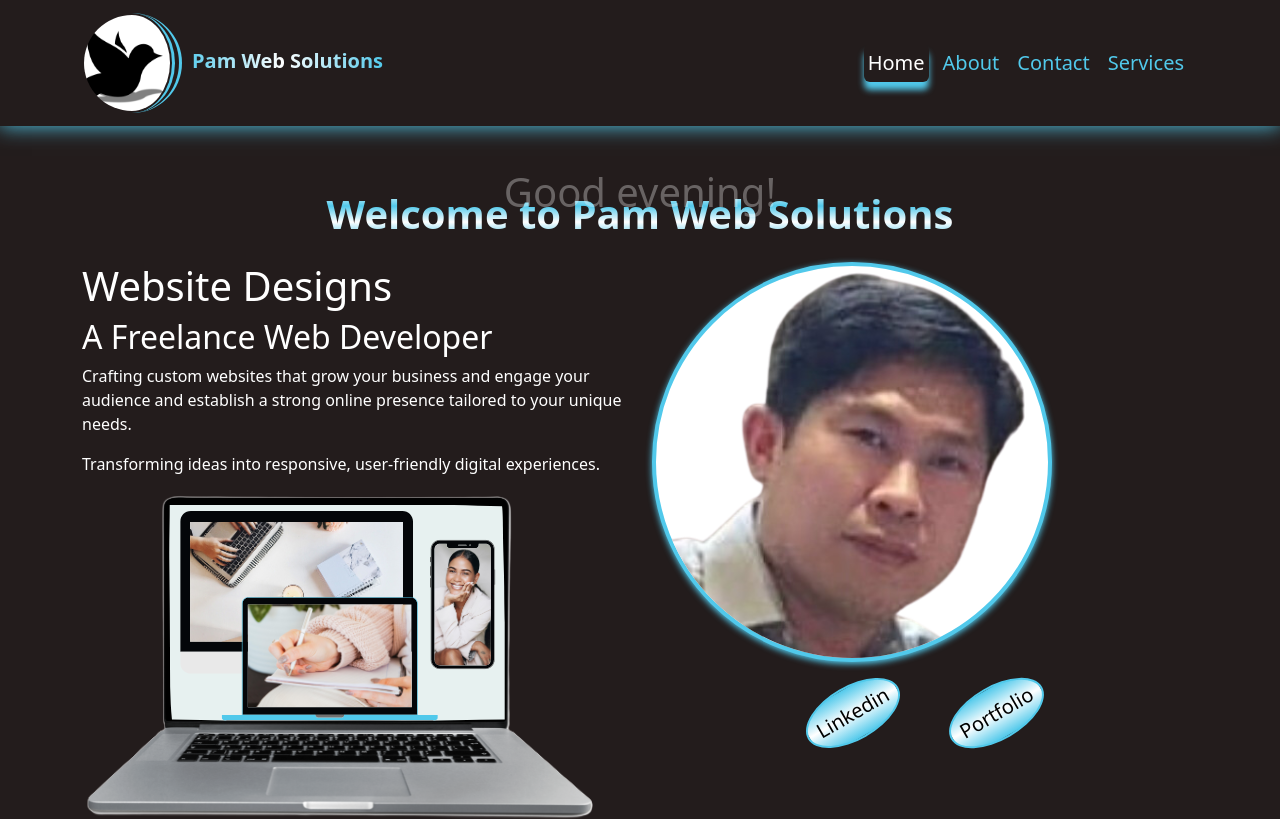
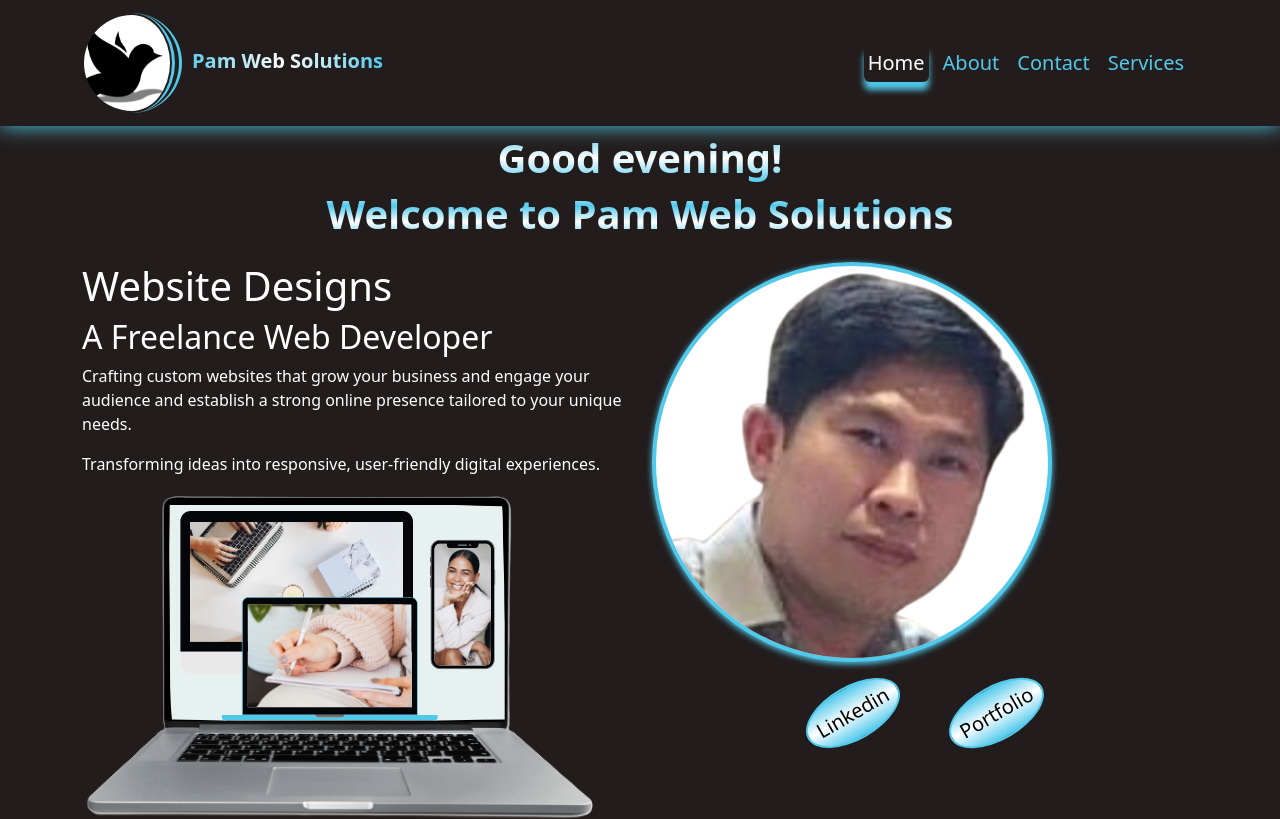
Before and after one commit to Markpm-code/pam-w-solutions, a React (Vite) app in the folder pam-websolutions/: page /#/ in a window 1280 px wide. Shown: the top 819 px of the page. Built offline with nearby package versions, Linux system fonts and the light colour scheme.

Commit message:
update welcome and greeting animation

```diff
--- a/pam-websolutions/src/pages/Home.css
+++ b/pam-websolutions/src/pages/Home.css
@@ -5,7 +5,7 @@
 .greeting {
   opacity: 0;
   transform: translateY(50px);
-  transition: transform 2s ease-out, opacity 2s ease-out; /* Slower transition */
+  transition: transform 2s ease-out, opacity 2s ease-out;
 }
 
 .greeting.visible {
@@ -18,7 +18,16 @@
   font-weight:900;
 }
 
-.welcome-text {
+.welcome-content.visible {
+  opacity: 1;
+  transform: translateY(0);
+  transition: transform 2s ease-out, 3s ease-in;
+}
+
+.welcome-content {
+  opacity: 0;
+  transform: translateY(-50px);
+
   background: linear-gradient(to bottom, #FFFF, rgb(81, 201, 235), #FFFF, rgb(81, 201, 235));
   -webkit-background-clip: text;
   background-clip: text;
--- a/pam-websolutions/src/pages/Home.tsx
+++ b/pam-websolutions/src/pages/Home.tsx
@@ -2,7 +2,6 @@ import { useEffect, useState } from 'react';
 import Responsive from "../assets/images/responsive_img.png";
 import Profile from "../assets/images/profile_img.png";
 import Tablet from "../assets/images/tablet.png";
-import Pot from "../assets/images/pot .png";
 import Laptop from "../assets/images/laptop.png";
 import CardSection from "../components/CardSection";
 import "./Home.css";
@@ -25,10 +24,10 @@ function greetingUsers() {
   return greeting;
 }
 
-// const greetingMessage = greetingUsers();
 
 const Home = () => {
-  const [visible, setVisible] = useState(false);
+  const [visibleGreeting, setVisibleGreeting] = useState(false);
+  const [visibleContent, setVisibleContent] = useState(false);
   const [greetingMessage, setGreetingMessage] = useState("");
 
   useEffect(() => {
@@ -36,19 +35,25 @@ const Home = () => {
     setGreetingMessage(message);
 
     // Show the h1 element
-    const showTimeout = setTimeout(() => {
-      setVisible(true);
+    const showGreetingTimeout = setTimeout(() => {
+      setVisibleGreeting(true);
     }, 100);
 
+        const showContentTimeout = setTimeout(() => {
+          setVisibleContent(true);
+        }, 2000);
+
+
     // Hide the h1 element
-    const hideTimeout = setTimeout(() => {
-      setVisible(false);
-    }, 5000);
+    const hideGreetingTimeout = setTimeout(() => {
+      setVisibleGreeting(false);
+    }, 6000);
 
-    // Cleanup timeouts on component unmount
+    // Cleanup timeouts
     return () => {
-      clearTimeout(showTimeout);
-      clearTimeout(hideTimeout);
+      clearTimeout(showContentTimeout);
+      clearTimeout(showGreetingTimeout);
+      clearTimeout(hideGreetingTimeout);
     };
   }, []);
 
@@ -57,11 +62,11 @@ const Home = () => {
       <div className="home container-fluid">
         <div className="text-center ">
           <div className="mt-2">
-            <h1 className={`greeting ${visible ? 'visible' : ''}`}>
+            <h1 className={`greeting ${visibleGreeting ? 'visible' : ''}`}>
               {greetingMessage}!
             </h1>
           </div>
-          <h1 className="welcome-text">Welcome to Pam Web Solutions</h1>
+          <h1 className={`welcome-content ${visibleContent ? 'visible' : ''}`}>Welcome to Pam Web Solutions</h1>
         </div>
         <div className="container mt-4">
           <div className="row justify content-center">
```
